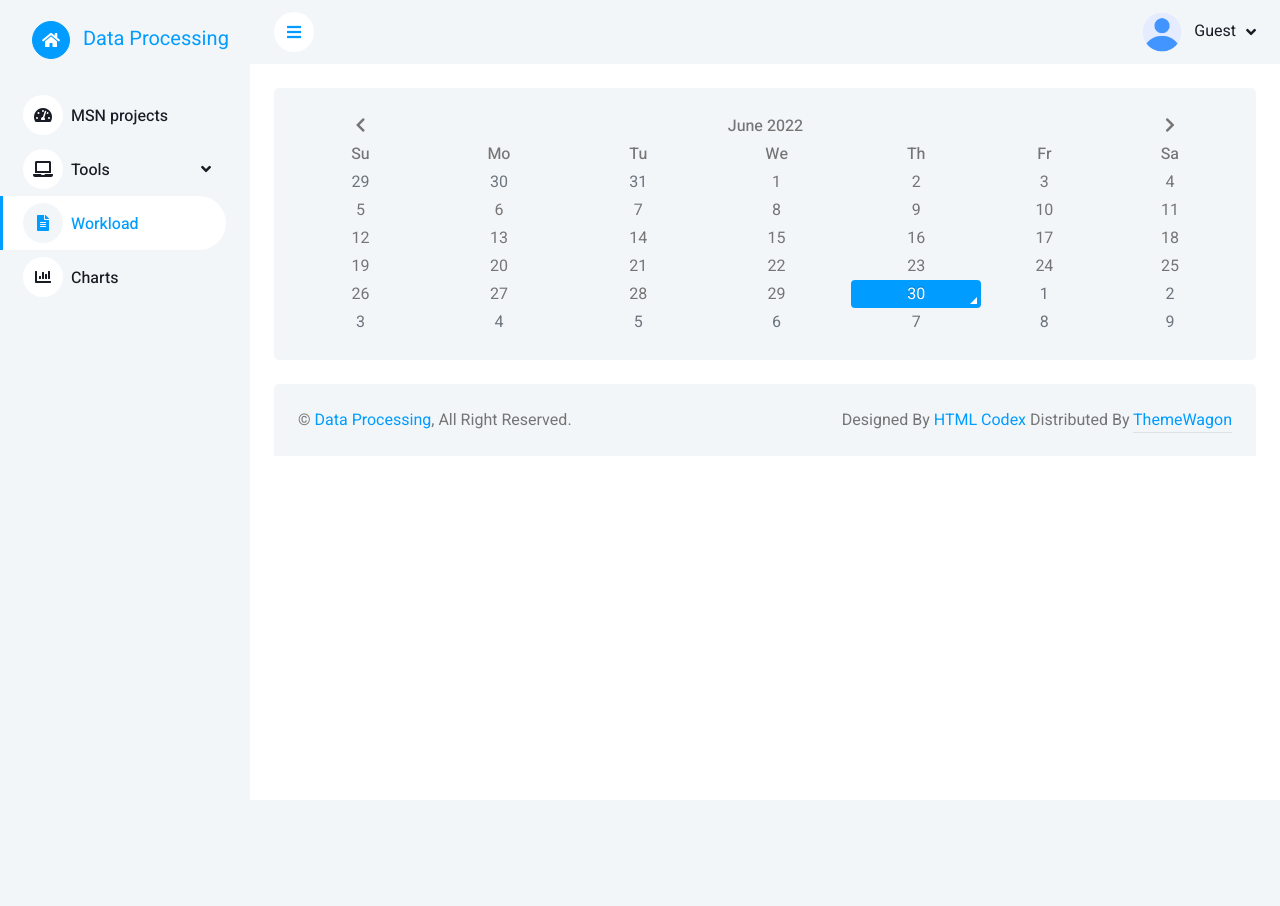
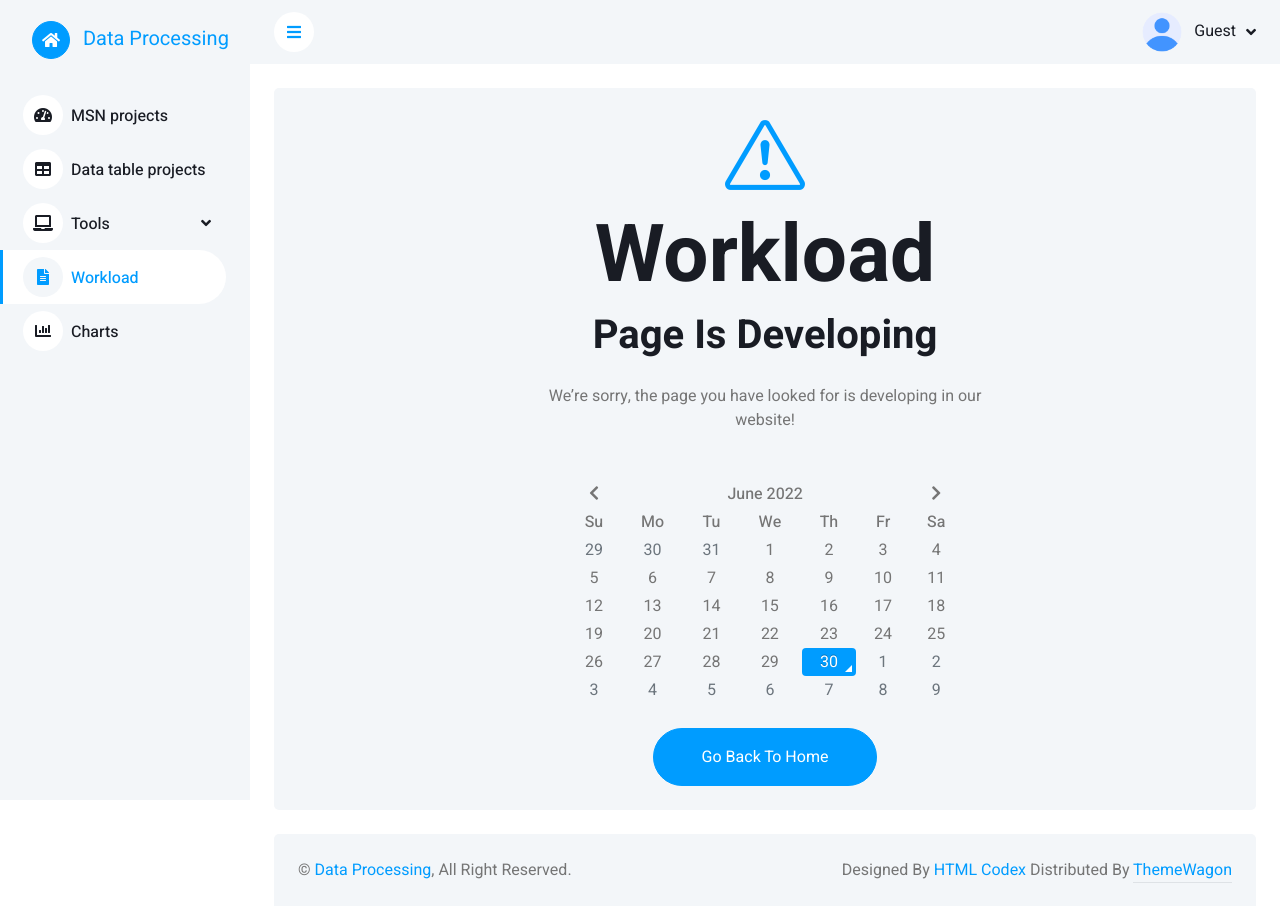
Before and after one commit to HungDaoHD/AP_DataProcessing, a FastAPI app: page /workload in a window 1280 px wide. Before the commit the page ends 433 px from the top, so only its background shows below. Run offline with FastAPI, Linux system fonts and the light colour scheme; some libraries are stand-ins or nearby versions.

Commit message:
update menu

```diff
--- a/app/frontend/templates/master_page.html
+++ b/app/frontend/templates/master_page.html
@@ -59,6 +59,10 @@
 
                     {% block sidebar_MSN_prj %}
                         <a href="\msn-prj" class="nav-item nav-link"><i class="fa fa-tachometer-alt me-2"></i>MSN projects</a>
+                    {% endblock %}
+
+                    {% block sidebar_data_tbl %}
+                        <a href="\d-tbl-prj" class="nav-item nav-link"><i class="fa fa-table me-2"></i>Data table projects</a>
                     {% endblock %}
 
                     {% block sidebar_tool %}
--- a/app/frontend/templates/workload.html
+++ b/app/frontend/templates/workload.html
@@ -18,8 +18,13 @@
     <div class="container-fluid pt-4 px-4">
         <div class="row bg-light rounded align-items-top justify-content-center mx-0">
 
-            <div class="text-center p-4">
+            <div class="col-md-6 text-center p-4">
+                <i class="bi bi-exclamation-triangle display-1 text-primary"></i>
+                <h1 class="display-1 fw-bold">Workload</h1>
+                <h1 class="mb-4">Page Is Developing</h1>
+                <p class="mb-4">We’re sorry, the page you have looked for is developing in our website!</p>
 
+                <div class="text-center p-4">
 
 <!--                <div class="ui container">-->
 <!--                  <div class="ui grid">-->
@@ -29,11 +34,16 @@
 <!--                  </div>-->
 <!--                </div>-->
 
-                <div id="calender"></div>
+                    <div id="calender"></div>
 
 
+                </div>
 
+
+                <a class="btn btn-primary rounded-pill py-3 px-5" href="/index">Go Back To Home</a>
             </div>
+
+
 
 
 
--- a/main.py
+++ b/main.py
@@ -46,6 +46,13 @@ async def index(request: Request):
     return templates.TemplateResponse('workload.html', {'request': request, 'user_name': user_name})
 
 
+@app.get('/d-tbl-prj', response_class=HTMLResponse)
+async def index(request: Request):
+    user_name = token.get_token_username(request)
+    return templates.TemplateResponse('dtable_prj.html', {'request': request, 'user_name': user_name})
+
+
+# EXCEPTION_HANDLER-----------------------------------------------------------------------------------------------------
 @app.exception_handler(status.HTTP_404_NOT_FOUND)
 async def custom_404_handler(request: Request, _):
     print('HTTP_404_NOT_FOUND')
```
Also changed, not shown: app/frontend/templates/dtable_prj.html (added, +29 -0 lines).
